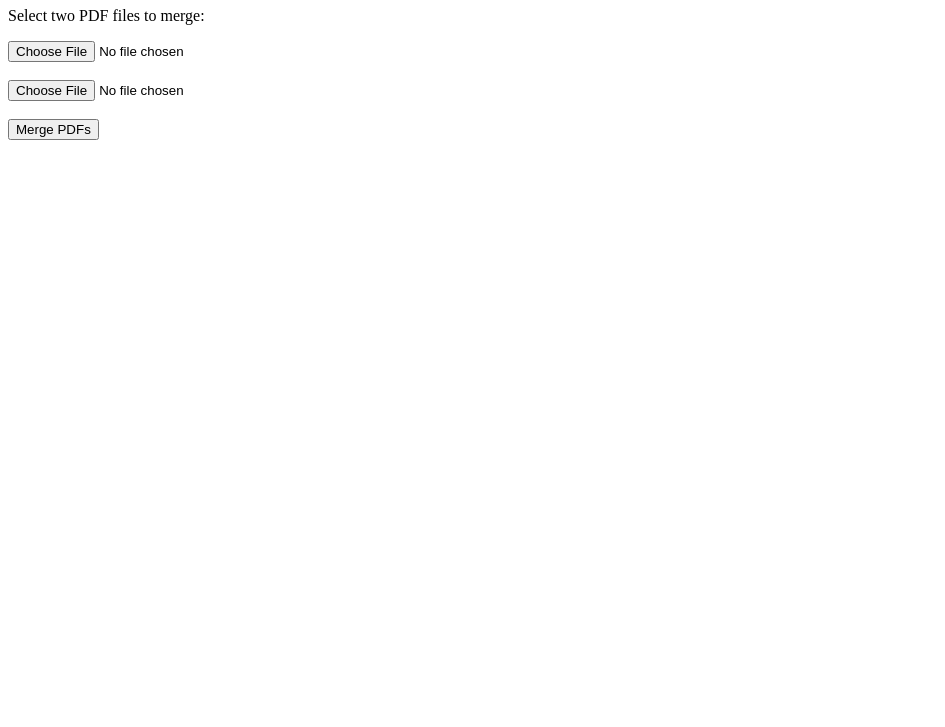
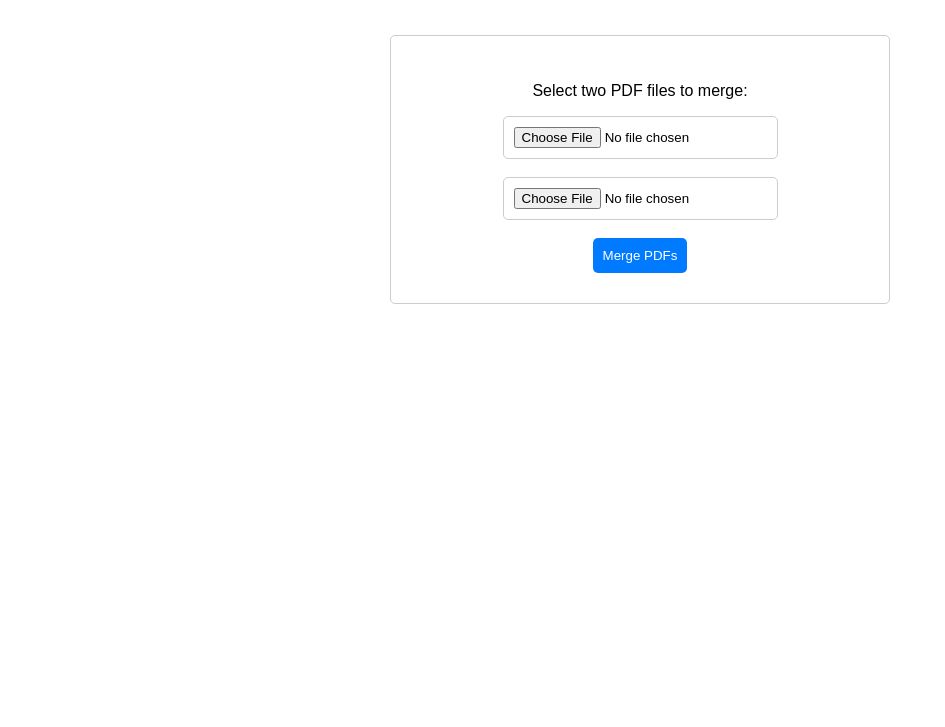
Before and after one commit to Jonaxx8/PDFmerger, a plain HTML site: page index.html in a window 1280 px wide. Shown: the part 73-800 px from the top of the page, without its empty margins (0-945 px from the left). Drawn offline with Linux system fonts and the light colour scheme.

Commit message:
added some styles

```diff
--- a/index.html
+++ b/index.html
@@ -1,18 +1,23 @@
 <!DOCTYPE html>
 <html>
+
 <head>
     <title>PDF Merger</title>
+    <link rel="stylesheet" href="style.css">
     <!-- Include the PDF.js library -->
     <script src="https://cdnjs.cloudflare.com/ajax/libs/pdf.js/2.9.359/pdf.min.js"></script>
 </head>
+
 <body>
     <h1>PDF Merger</h1>
+    <div class="container">
         <p>Select two PDF files to merge:</p>
         <input type="file" id="fileInput1"><br><br>
         <input type="file" id="fileInput2"><br><br>
         <button id="mergeButton">Merge PDFs</button>
-
+    </div>
     <!-- Include the JavaScript code for merging PDFs -->
     <script src="index.js"></script>
 </body>
+
 </html>
--- /dev/null
+++ b/style.css
@@ -0,0 +1,60 @@
+* {
+    box-sizing: border-box;
+  }
+
+  body {
+    font-family: Arial, sans-serif;
+    margin: 0;
+    padding: 0;
+  }
+
+  .container {
+    max-width: 500px;
+    margin: 50px auto;
+    padding: 30px;
+    border: 1px solid #ccc;
+    border-radius: 5px;
+    text-align: center;
+  }
+
+
+  h1 {
+    text-align: center;
+  }
+
+  form {
+    display: flex;
+    flex-direction: column;
+  }
+
+  .form-group {
+    margin-bottom: 20px;
+  }
+
+  label {
+    display: block;
+    margin-bottom: 10px;
+  }
+
+  input[type="file"] {
+    border: 1px solid #ccc;
+    padding: 10px;
+    border-radius: 5px;
+  }
+
+  button {
+    background-color: #007bff;
+    color: #fff;
+    border: none;
+    padding: 10px;
+    border-radius: 5px;
+    cursor: pointer;
+  }
+
+  button:hover {
+    background-color: #0069d9;
+  }
+
+  button:active {
+    background-color: #005cbf;
+  }
```
Lines whose indentation alone changed are shown as unchanged.
